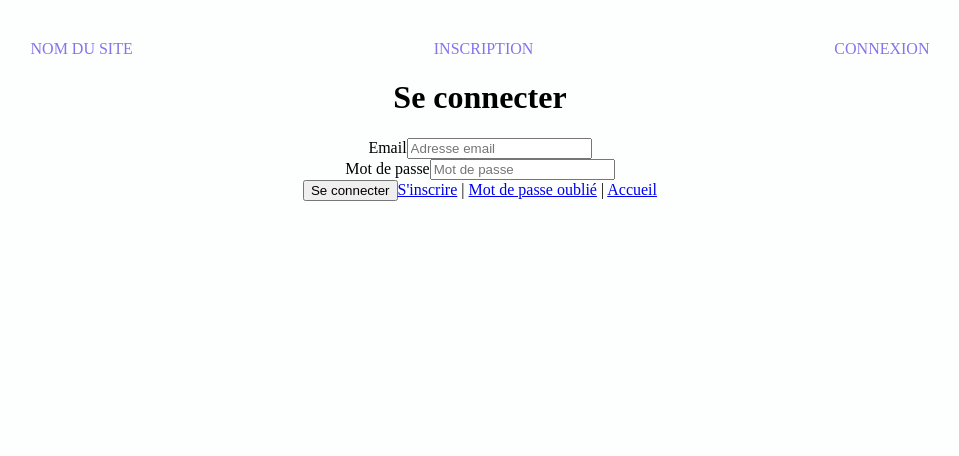
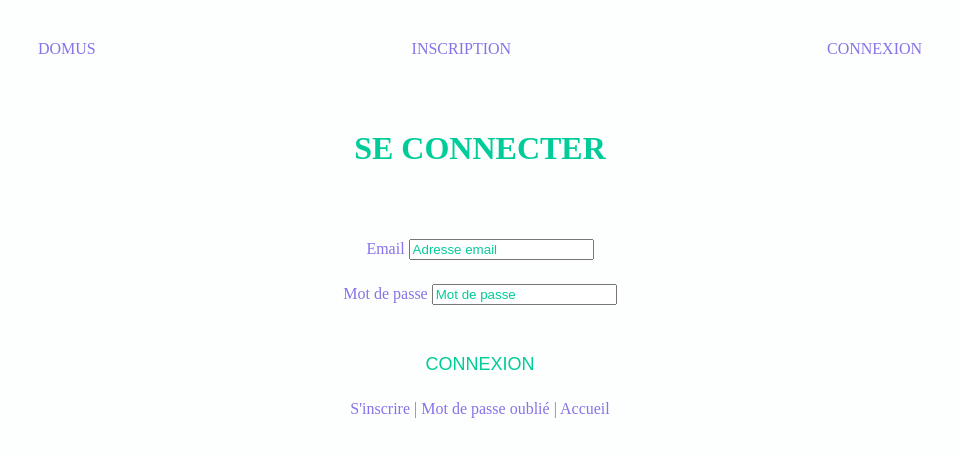
Before and after one commit to Gambizzz/marketplace_thp, a React (Vite) app in the folder front_react_boilerplate/: page /login in a window 1280 px wide. Shown: the top 456 px of the page, without its empty margins (160-1119 px from the left). Built offline with nearby package versions, Linux system fonts and the light colour scheme.

Commit message:
bases front OK

```diff
--- a/front_react_boilerplate/src/components/filter.jsx
+++ b/front_react_boilerplate/src/components/filter.jsx
@@ -11,7 +11,7 @@ const Filter = ({ filters, setFilters }) => {
   };
 
   return (
-    <form onSubmit={handleSubmit}>
+    <form onSubmit={handleSubmit} className='form-filters'>
       <div>
         <label> Prix Min : </label>
         <input
@@ -67,15 +67,15 @@ const Filter = ({ filters, setFilters }) => {
         />
       </div>
       <div>
-        <label> Terrasse/Jardin : </label>
+        <label> Terrasse/Jardin </label>
         <select
           name="terasse_jardin"
           value={filters.terasse_jardin}
           onChange={handleChange}
         >
           <option value=""> Choisir </option>
-          <option value="true">Oui</option>
-          <option value="false">Non</option>
+          <option value="true"> Oui </option>
+          <option value="false"> Non </option>
         </select>
       </div>
       <button type="submit"> Confirmer </button>
--- a/front_react_boilerplate/src/components/logout.jsx
+++ b/front_react_boilerplate/src/components/logout.jsx
@@ -14,10 +14,14 @@ function LogoutLink() {
 
     Cookies.remove('token');
     Cookies.remove('id');
+    window.location.href = "/";
   };
 
   return (
-    <button onClick={handleLogout}> Déconnexion </button>
+    <div className='logout-form'>
+      <h1> SE DÉCONNECTER </h1>
+      <button onClick={handleLogout}> Déconnexion </button>
+    </div>
   );
 }
 
--- a/front_react_boilerplate/src/components/navbar.jsx
+++ b/front_react_boilerplate/src/components/navbar.jsx
@@ -17,7 +17,7 @@ const Nav = () => {
             </div>
         ) : (
             <div className='navbar'>
-            <Link to="/"> NOM DU SITE </Link>
+                <Link to="/"> DOMUS </Link>
                 <Link to="/signup"> INSCRIPTION </Link>
                 <Link to="/login"> CONNEXION </Link>
             </div>
--- a/front_react_boilerplate/src/index.scss
+++ b/front_react_boilerplate/src/index.scss
@@ -22,12 +22,45 @@ body {
 
 
 /* START HOME */
-.index-annonces h2, h3 {
+.index-annonces {
+  margin-top: 6%;
+
+  h1, h2 {
   color: $title-color;
 }
 
-.index-annonces p {
+  p {
+    color: $font-color;
+  }
+}
+
+.card-annonce {
+  margin-bottom: 4%;
+}
+
+.form-filters {
+  margin-top: 4%;
+  margin-bottom: 4%;
+  display: flex;
+  flex-direction: row;
+  align-items: center;
   color: $font-color;
+
+  div {
+    margin-left: 2%;
+  }
+
+  button {
+    margin-left: 2%;
+    border: none;
+    background-color: transparent;
+    color: $title-color;
+    cursor: pointer;
+  }
+
+  input, select {
+    color: $title-color;
+  }
 }
 /* END HOME */
 
@@ -55,8 +88,9 @@ body {
 /* END USER PROFILE */
 
 
-/* START CREATE ANNONCE */
-.create-form {
+
+/* START CREATE/EDIT ANNONCE */
+.create-form, .edit-form {
   margin-top: 4%;
   color: $font-color;
   display: flex;
@@ -83,8 +117,60 @@ body {
     cursor: pointer;
   }
 }
+/* END CREATE/EDIT ANNONCE */
 
 
+/* START LOGOUT FORM */
+.logout-form {
+  margin-top: 6%;
+
+  h1 {
+    color: $title-color;
+    margin-bottom: 6%;
+  }
+
+  button {
+    border: solid 2px $font-color;
+    border-radius: 5px;
+    background-color: transparent;
+    color: $title-color;
+    cursor: pointer;
+  }
+}
+/* END LOGOUT FORM */
 
 
-/* END CREATE ANNONCE */
+/* START LOGIN/REGISTER FORM */
+.login-form {
+  margin-top: 6%;
+  color: $font-color;
+
+  h1 {
+    color: $title-color;
+    margin-bottom: 6%;
+  }
+
+  div {
+    margin-bottom: 2%;
+  }
+
+  input::placeholder, input {
+    color: $title-color;
+  }
+
+  button {
+    margin-top: 2%;
+    border: none;
+    background-color: transparent;
+    color: $title-color;
+    font-size: large;
+    cursor: pointer;
+  }
+}
+
+.links {
+  text-decoration: none;
+  color: $font-color;
+  cursor: pointer;
+}
+/* END LOGIN/REGISTER FORM */
--- a/front_react_boilerplate/src/pages/CreateAnnonce.jsx
+++ b/front_react_boilerplate/src/pages/CreateAnnonce.jsx
@@ -11,11 +11,10 @@ const UserCreatAnnonce = () => {
   const [terasse_jardin, setTerasse_jardin] = useState(null);
   const [image, setImage] = useState(null);
 
-
   const handleSubmit = async (e) => {
     e.preventDefault();
 
-    const token = Cookies.get('token');  // Récupère le token depuis les cookies
+    const token = Cookies.get('token');
 
     try {
       const response = await ky.post('http://localhost:3000/cree-annonces', {
@@ -30,19 +29,19 @@ const UserCreatAnnonce = () => {
             image
           }
         },
-        // method:"POST",
         headers: {
           "Content-Type": "application/json",
-          Authorization: `Bearer ${token}`  // Ajoute le préfixe Bearer et le token dans l'en-tête
+          Authorization: `Bearer ${token}`
         }
       }).json();
 
       console.log(response);
+
+      window.location.href = "/";
     } catch (error) {
       console.error('There was an error creating the annonce!', error);
     }
   };
-
 
   return (
     <form onSubmit={handleSubmit} className='create-form'>
@@ -58,6 +57,7 @@ const UserCreatAnnonce = () => {
       <div>
         <label> Prix : </label>
         <input type="number" value={price} onChange={(e) => setPrice(e.target.value)} />
+        <label> € </label>
       </div>
       <div>
         <label> Description : </label>
@@ -66,6 +66,7 @@ const UserCreatAnnonce = () => {
       <div>
         <label> Superficie : </label>
         <input type="number" value={superficie} onChange={(e) => setSuperficie(e.target.value)} />
+        <label> m2 </label>
       </div>
       <div>
         <label> Nombre de pièces : </label>
@@ -82,7 +83,7 @@ const UserCreatAnnonce = () => {
             <label htmlFor="terasse_jardin_non"> Non </label>
         </div>
       </div>
-      <button type="submit"> Créer </button>
+      <button type="submit"> CRÉER </button>
     </form>
   );
 };
--- a/front_react_boilerplate/src/pages/UserAnnonce.jsx
+++ b/front_react_boilerplate/src/pages/UserAnnonce.jsx
@@ -44,12 +44,12 @@ const UserAnnonce = () => {
           <h1> MES ANNONCES </h1>
           {annonces.map((annonce) => (
               <div key={annonce.id} className='user-annonces'>
-            <h2>{annonce.title}</h2>
-            <p> Prix : {annonce.price}</p>
-            <p> Description : {annonce.description}</p>
-            <p> Superficie : {annonce.superficie}</p>
-            <p> Nombre de pièces : {annonce.nombre_de_pieces}</p>
-            <p> Terrasse : {annonce.terasse_jardin ? "Oui" : "Non"}</p>
+                  <h2> {annonce.title} </h2>
+                  <p> Prix : {annonce.price} € </p>
+                  <p> Description : {annonce.description} </p>
+                  <p> Superficie : {annonce.superficie} m2 </p>
+                  <p> Nombre de pièces : {annonce.nombre_de_pieces} </p>
+                  <p> Terrasse : {annonce.terasse_jardin ? "Oui" : "Non"} </p>
                   <Link to={`/edite-annonce/${annonce.id}`} className='link-edit'> <button> Éditer </button> </Link>
                   <button onClick={() => handleDelete(annonce.id)}> Supprimer </button>
               </div>
--- a/front_react_boilerplate/src/pages/home.jsx
+++ b/front_react_boilerplate/src/pages/home.jsx
@@ -50,15 +50,15 @@ const Home = () => {
 
   return (
     <div className='index-annonces'>
-        <h2> TOUTES NOS ANNONCES </h2>
+        <h1> TOUTES NOS ANNONCES </h1>
         <Filter filters={filters} setFilters={setFilters} />
         {filteredAnnonces.map((annonce) => (
-            <div key={annonce.id}>
+            <div key={annonce.id} className='card-annonce'>
                 <img src={annonce.image_url} alt={annonce.title} />
-                <h3>{annonce.title}</h3>
+                <h2>{annonce.title}</h2>
                 <p> Description : {annonce.description}</p>
-                <p> Prix : {annonce.price}</p>
-                <p> Superficie : {annonce.superficie}</p>
+                <p> Prix : {annonce.price} € </p>
+                <p> Superficie : {annonce.superficie} m2 </p>
                 <p> Nombre de pièces : {annonce.nombre_de_pieces}</p>
                 <p> Terrasse : {annonce.terasse_jardin ? "Oui" : "Non"}</p>
             </div>
--- a/front_react_boilerplate/src/pages/login.jsx
+++ b/front_react_boilerplate/src/pages/login.jsx
@@ -1,5 +1,5 @@
 import { useState } from 'react';
-import { Link } from 'react-router-dom'
+import { Link } from 'react-router-dom';
 import { useAtom } from 'jotai';
 import { userAtom } from '../atoms';
 import Cookies from 'js-cookie';
@@ -35,30 +35,33 @@ function Login() {
 
       Cookies.set('token', token);
       Cookies.set('id', user.id);
+
+      window.location.href = "/";
     } catch (error) {
       setError('Identifiants invalides ou erreur');
     }
   };
 
   return (
-      <div>
+    <div className='login-form'>
       <form onSubmit={handleLogin}>
-          <h1>Se connecter</h1>
+        <h1> SE CONNECTER </h1>
         {error && <p>{error}</p>}
         <div>
-            <label htmlFor='email'>Email</label>
+          <label htmlFor='email'> Email </label>
           <input type='email' id='email' placeholder='Adresse email' value={email} onChange={(e) => setEmail(e.target.value)} required />
         </div>
         <div>
-            <label htmlFor='password'>Mot de passe</label>
+          <label htmlFor='password'> Mot de passe </label>
           <input type='password' id='password' placeholder='Mot de passe' value={password} onChange={(e) => setPassword(e.target.value)} required />
         </div>
-          <button type='submit'>Se connecter</button>
-          <Link to="/signup">S'inscrire</Link> | <Link to="/forgot-password">Mot de passe oublié</Link> | <Link to="/">Accueil</Link>
+        <div>
+          <button type='submit'> CONNEXION </button>
+        </div>
+        <Link to="/signup" className='links'> S'inscrire </Link> | <Link to="/forgot-password" className='links'> Mot de passe oublié </Link> | <Link to="/" className='links'> Accueil </Link>
       </form>
     </div>
   );
 }
 
-
 export default Login;
--- a/front_react_boilerplate/src/pages/register.jsx
+++ b/front_react_boilerplate/src/pages/register.jsx
@@ -1,10 +1,9 @@
 import { useState } from 'react';
-import { Link } from 'react-router-dom'
+import { Link } from 'react-router-dom';
 import { useAtom } from 'jotai';
 import { userAtom } from '../atoms';
 import Cookies from 'js-cookie';
 import ky from 'ky';
-
 
 function SignUp() {
   const [, setUser] = useAtom(userAtom);
@@ -41,29 +40,33 @@ function SignUp() {
       setEmail('');
       setPassword('');
       setPasswordConfirmation('');
+
+      window.location.href = "/";
     } catch (error) {
       setError('Erreur durant l\'inscription. Veuillez recommencer.');
     }
   };
 
   return (
-    <form onSubmit={handleSubmit}>
-      <h1>S'inscrire</h1>
+    <form onSubmit={handleSubmit} className='login-form'>
+      <h1> S'INSCRIRE </h1>
       {error && <p>{error}</p>}
       <div>
-        <label htmlFor='email'>Email</label>
+        <label htmlFor='email'> Email </label>
         <input type='email' id='email' placeholder='Email' value={email} onChange={(e) => setEmail(e.target.value)} required />
       </div>
       <div>
-        <label htmlFor='password'>Mot de passe</label>
+        <label htmlFor='password'> Mot de passe </label>
         <input type='password' id='password' placeholder='Mot de passe' value={password} onChange={(e) => setPassword(e.target.value)} required />
       </div>
       <div>
-        <label htmlFor='password_confirmation'>Confirme ton mot de passe</label>
+        <label htmlFor='password_confirmation'> Confirme ton mot de passe </label>
         <input type='password' id='password_confirmation' placeholder='Confirme ton mot de passe' value={password_confirmation} onChange={(e) => setPasswordConfirmation(e.target.value)} required />
       </div>
-      <button type='submit'>S'inscrire</button>
-      <Link to="/login">Se connecter</Link> | <Link to="/">Accueil</Link>
+      <div>
+        <button type='submit'> INSCRIPTION </button>
+      </div>
+      <Link to="/login" className='links'> Se connecter </Link> | <Link to="/" className='links'> Accueil </Link>
     </form>
   );
 }
```
Also changed, not shown: front_react_boilerplate/src/pages/EditAnnonce.jsx (+26 -8 lines), 2 other files (tests, documents, lock files or other folders). Lines whose indentation alone changed are shown as unchanged.
